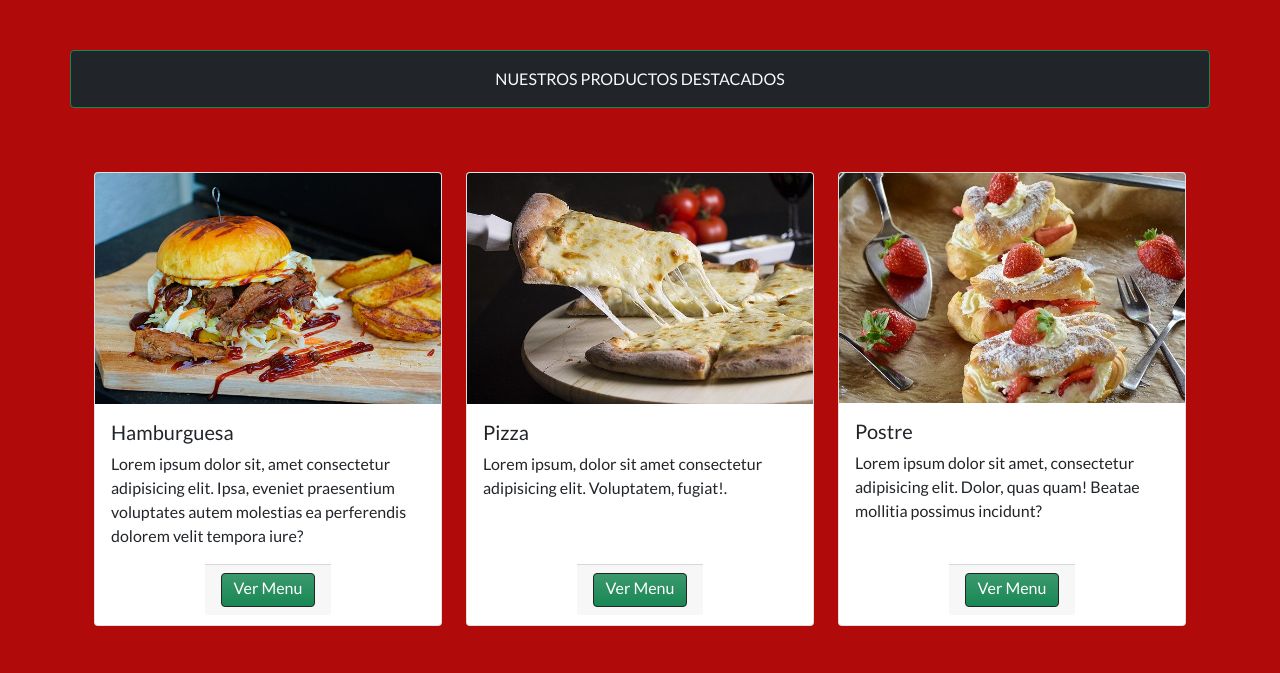
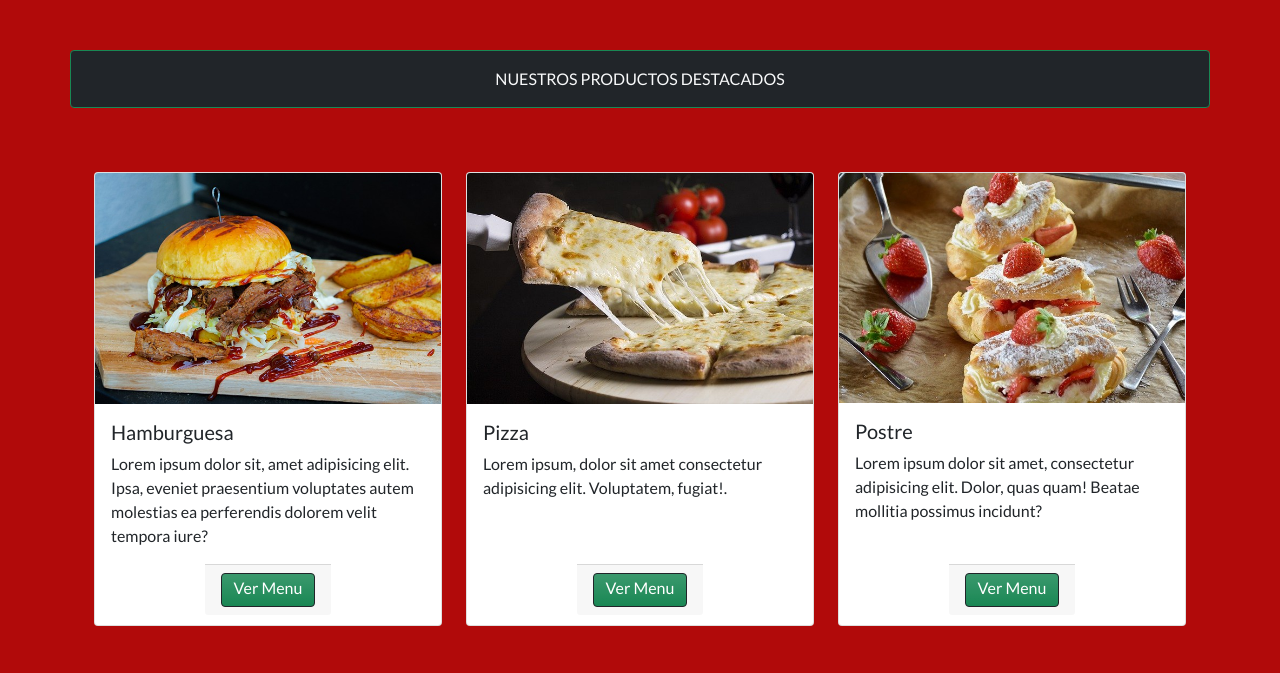
Before and after one commit to francogsoto/proyectocoder, a website: page index.html in a window 1280 px wide. Shown: the part 62-735 px from the top of the page. Drawn offline with nearby package versions, Linux system fonts and the light colour scheme.

Commit message:
Realize correcciones

```diff
--- a/index.html
+++ b/index.html
@@ -70,7 +70,7 @@
             <img src="./assets/images/burger.jpg" class="card-img-top" alt="...">
             <div class="card-body">
               <h5 class="card-title">Hamburguesa</h5>
-              <p class="card-text">Lorem ipsum dolor sit, amet consectetur adipisicing elit. Ipsa, eveniet praesentium voluptates autem molestias ea perferendis dolorem velit tempora iure?</p>
+              <p class="card-text">Lorem ipsum dolor sit, amet  adipisicing elit. Ipsa, eveniet praesentium voluptates autem molestias ea perferendis dolorem velit tempora iure?</p>
             </div>
             <div class="card-footer mx-auto">
                 <a href="./pages/menu.html" class="btn btn-primary border-dark bg-success bg-gradient">Ver Menu</a>
```
